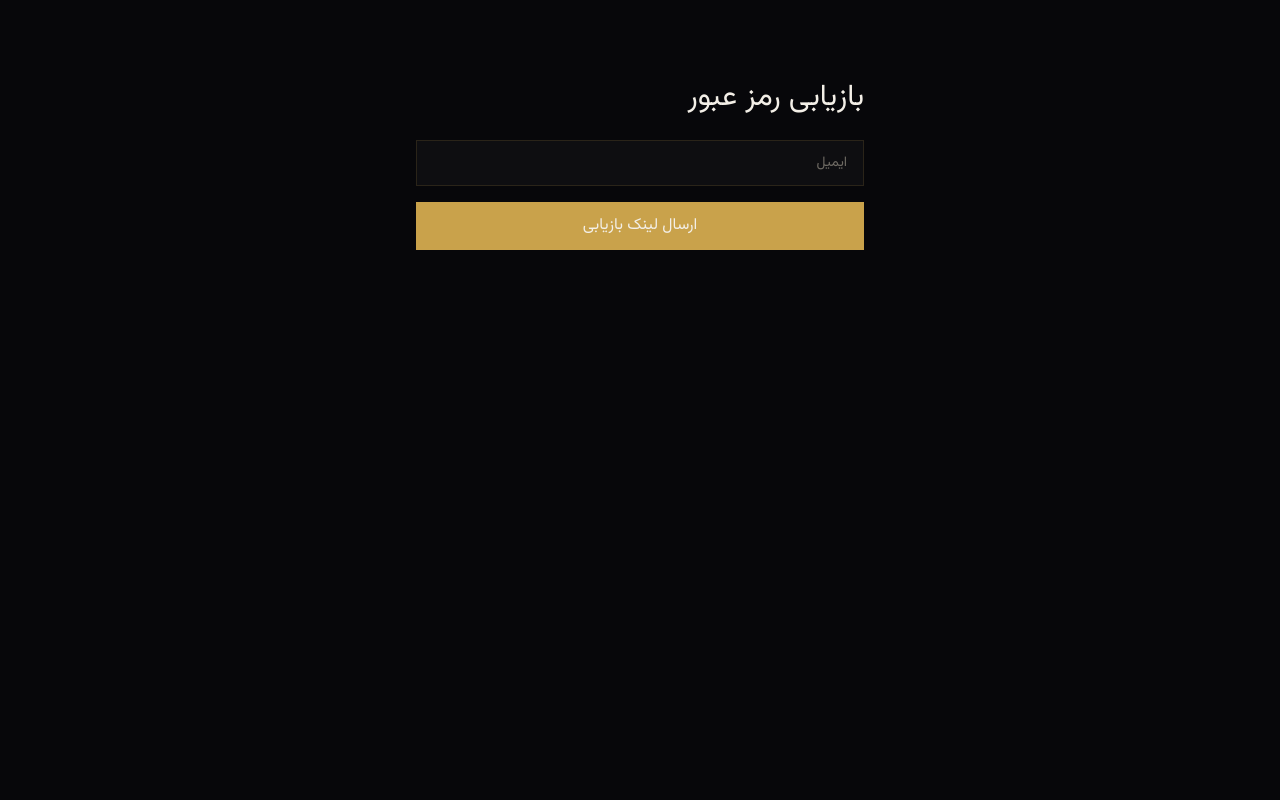
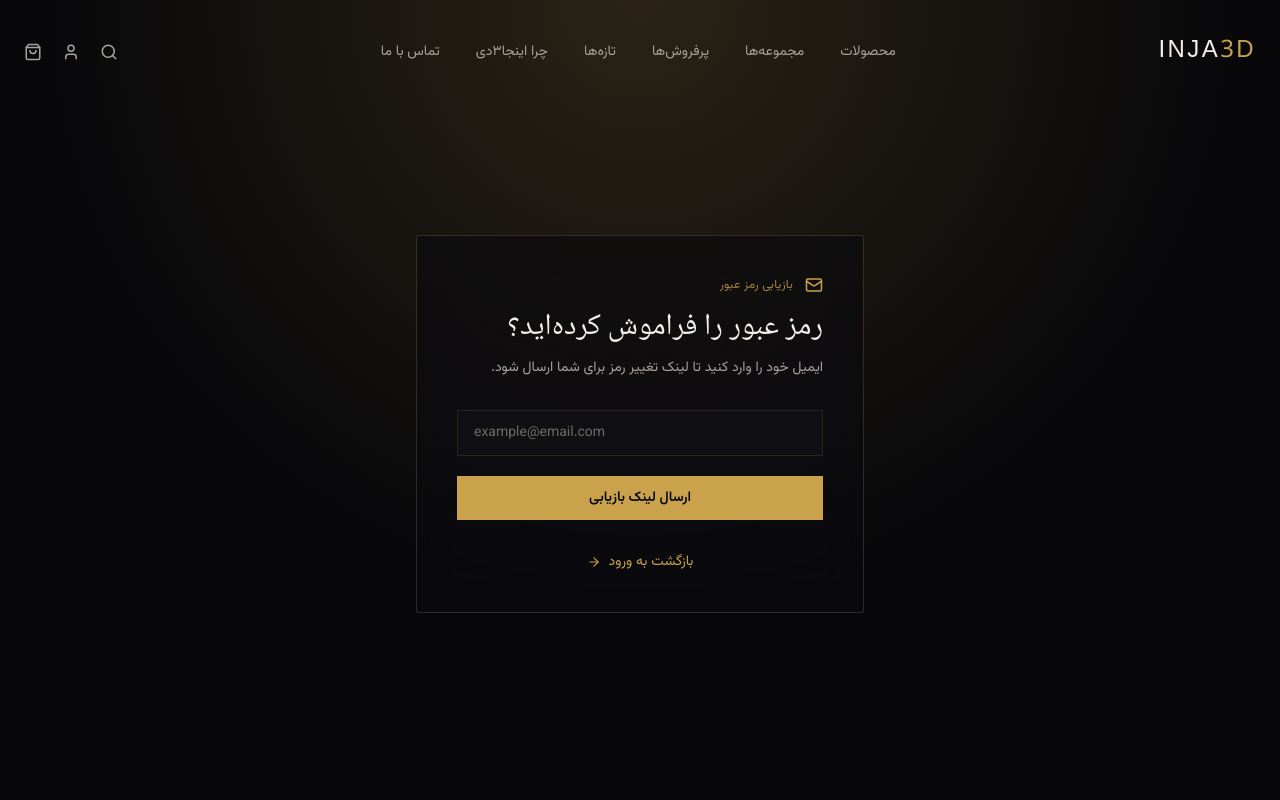
Before and after one commit to Peyman272/inja3d, a Next.js app: page /forgot-password in a window 1280 px wide. Shown: the top 800 px of the page. Built offline with nearby package versions, Linux system fonts and the light colour scheme.

Commit message:
Update page.tsx

```diff
--- a/app/forgot-password/page.tsx
+++ b/app/forgot-password/page.tsx
@@ -1,60 +1,279 @@
 "use client";
 
 import { useState } from "react";
+import Link from "next/link";
+import { motion } from "framer-motion";
+import { Mail, ArrowRight } from "lucide-react";
+
+import Navbar from "@/components/Navbar";
+import Footer from "@/components/Footer";
+
 
 export default function ForgotPasswordPage() {
+
+
   const [email, setEmail] = useState("");
   const [message, setMessage] = useState("");
+  const [error, setError] = useState("");
+
   const [loading, setLoading] = useState(false);
 
-  async function handleSubmit(e: React.FormEvent) {
+
+
+  async function handleSubmit(
+    e: React.FormEvent
+  ) {
+
     e.preventDefault();
 
+
+    setMessage("");
+    setError("");
+
+
+    if(!email){
+
+      setError(
+        "ایمیل را وارد کنید"
+      );
+
+      return;
+
+    }
+
+
+
+    try{
+
+
       setLoading(true);
-    setMessage("");
 
-    const res = await fetch("/api/forgot-password", {
-      method: "POST",
-      headers: {
-        "Content-Type": "application/json",
+
+
+      const res = await fetch(
+        "/api/forgot-password",
+        {
+
+          method:"POST",
+
+          headers:{
+            "Content-Type":"application/json"
           },
-      body: JSON.stringify({
-        email,
-      }),
-    });
+
+
+          body:JSON.stringify({
+            email
+          })
+
+        }
+      );
+
+
 
       const data = await res.json();
 
-    setLoading(false);
-    setMessage(data.message);
+
+
+      if(!data.ok){
+
+        setError(
+          data.message ||
+          "خطا در ارسال ایمیل"
+        );
+
+        return;
+
       }
 
+
+
+      setMessage(
+        "ایمیل بازیابی رمز ارسال شد. لطفاً صندوق ایمیل خود را بررسی کنید."
+      );
+
+
+
+    }catch{
+
+      setError(
+        "خطا در ارتباط با سرور"
+      );
+
+
+    }finally{
+
+      setLoading(false);
+
+    }
+
+  }
+
+
+
+
+
   return (
-    <div className="max-w-md mx-auto py-20">
-      <h1 className="text-3xl mb-6">بازیابی رمز عبور</h1>
 
-      <form onSubmit={handleSubmit}>
-        <input
-          className="input-field w-full"
-          type="email"
-          placeholder="ایمیل"
-          value={email}
-          onChange={(e) => setEmail(e.target.value)}
+    <main className="relative">
+
+
+      <Navbar />
+
+
+      <section className="relative min-h-screen flex items-center pt-32 pb-20 px-6">
+
+
+        <div className="absolute inset-0 bg-gold-radial pointer-events-none" />
+
+
+
+        <div className="relative mx-auto w-full max-w-md">
+
+
+          <motion.div
+
+            initial={{
+              opacity:0,
+              y:20
+            }}
+
+            animate={{
+              opacity:1,
+              y:0
+            }}
+
+            className="glass-strong rounded-sm p-8 md:p-10 border-gold/15"
+
+          >
+
+
+            <div className="flex items-center gap-3 mb-4">
+
+              <Mail
+                size={18}
+                className="text-gold"
               />
 
+              <span className="eyebrow">
+                بازیابی رمز عبور
+              </span>
+
+            </div>
+
+
+
+            <h1 className="font-display text-3xl text-bone mb-3">
+              رمز عبور را فراموش کرده‌اید؟
+            </h1>
+
+
+            <p className="font-body text-sm text-bone-dim mb-8">
+              ایمیل خود را وارد کنید تا لینک تغییر رمز برای شما ارسال شود.
+            </p>
+
+
+
+
+            <form
+              onSubmit={handleSubmit}
+              className="flex flex-col gap-5"
+            >
+
+
+              <input
+
+                value={email}
+
+                onChange={(e)=>
+                  setEmail(e.target.value)
+                }
+
+                className="input-field"
+
+                placeholder="example@email.com"
+
+                dir="ltr"
+
+              />
+
+
+
+              {error && (
+
+                <p className="text-red-400 text-xs">
+                  {error}
+                </p>
+
+              )}
+
+
+
+              {message && (
+
+                <p className="text-green-400 text-xs">
+                  {message}
+                </p>
+
+              )}
+
+
+
+
               <button
-          className="mt-4 w-full bg-gold py-3"
+
                 disabled={loading}
+
+                className="bg-gold text-ink py-3 font-body text-sm font-semibold"
+
               >
-          {loading ? "در حال ارسال..." : "ارسال لینک بازیابی"}
+
+                {
+                  loading
+                  ?
+                  "در حال ارسال..."
+                  :
+                  "ارسال لینک بازیابی"
+                }
+
               </button>
+
+
             </form>
 
-      {message && (
-        <p className="mt-5">
-          {message}
-        </p>
-      )}
+
+
+
+            <Link
+
+              href="/login"
+
+              className="flex items-center justify-center gap-2 text-gold text-sm mt-8"
+
+            >
+
+              بازگشت به ورود
+
+              <ArrowRight size={14}/>
+
+            </Link>
+
+
+
+          </motion.div>
+
+
         </div>
+
+
+      </section>
+
+
+
+      <Footer />
+
+
+    </main>
+
   );
+
 }
```
Lines whose indentation alone changed are shown as unchanged.
